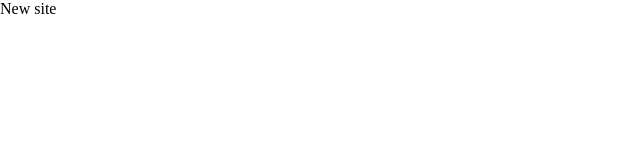
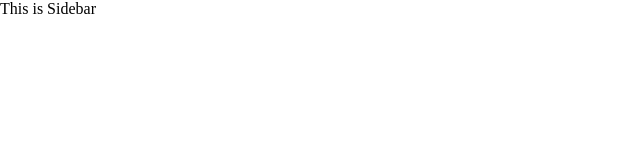
Before and after one commit to LofizDev/Chatbot-AI, a React (Create React App) app: page / in a window 1280 px wide. Shown: the top 160 px of the page, without its empty margins (0-640 px from the left). Built offline with nearby package versions, Linux system fonts and the light colour scheme.

Commit message:
changes site

```diff
--- a/src/components/sideBar/SideBar.jsx
+++ b/src/components/sideBar/SideBar.jsx
@@ -3,7 +3,7 @@ import React from 'react'
 function SideBar() {
     return (
         <div>
-            New site
+            This is Sidebar
         </div>
     )
 }
```
